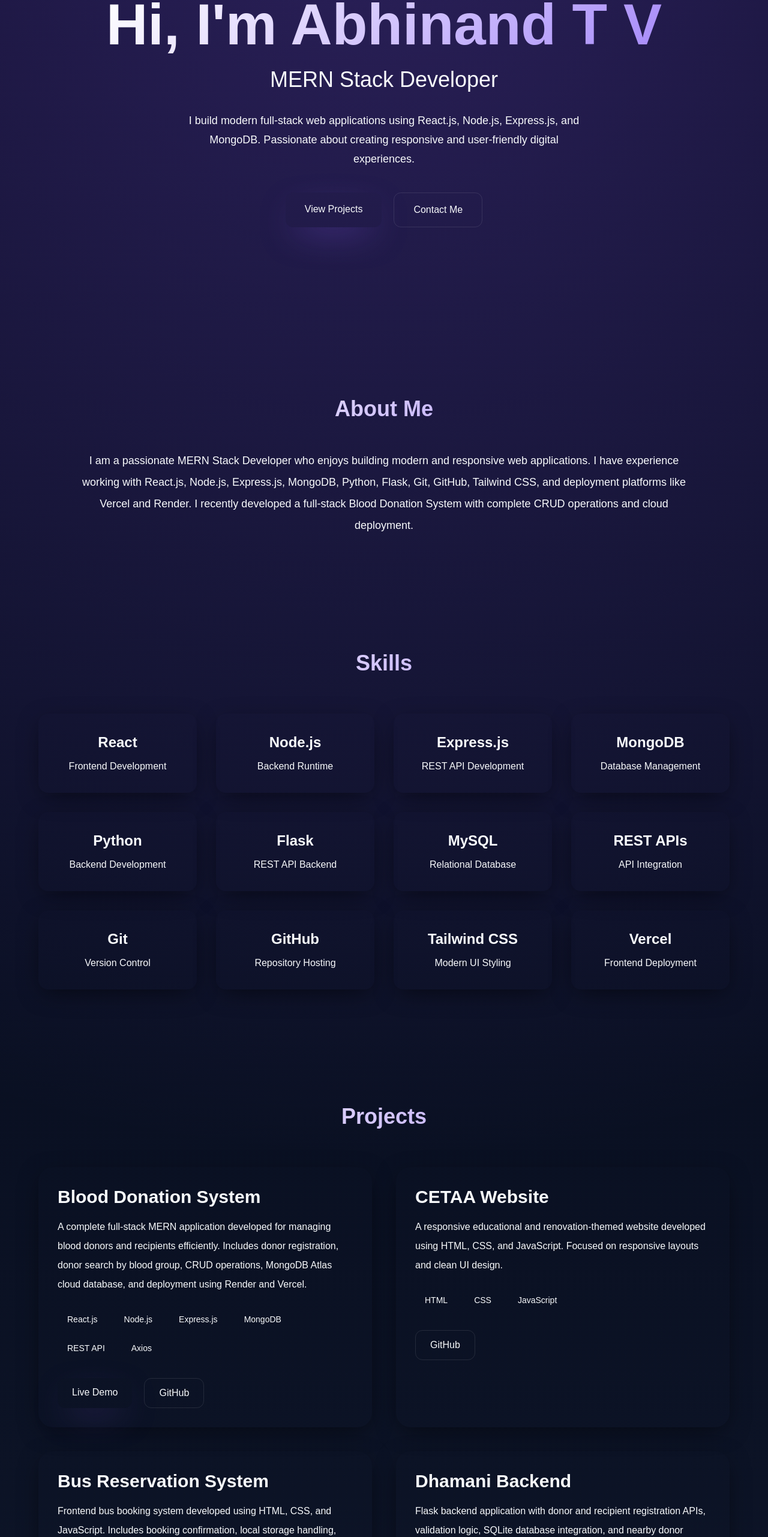
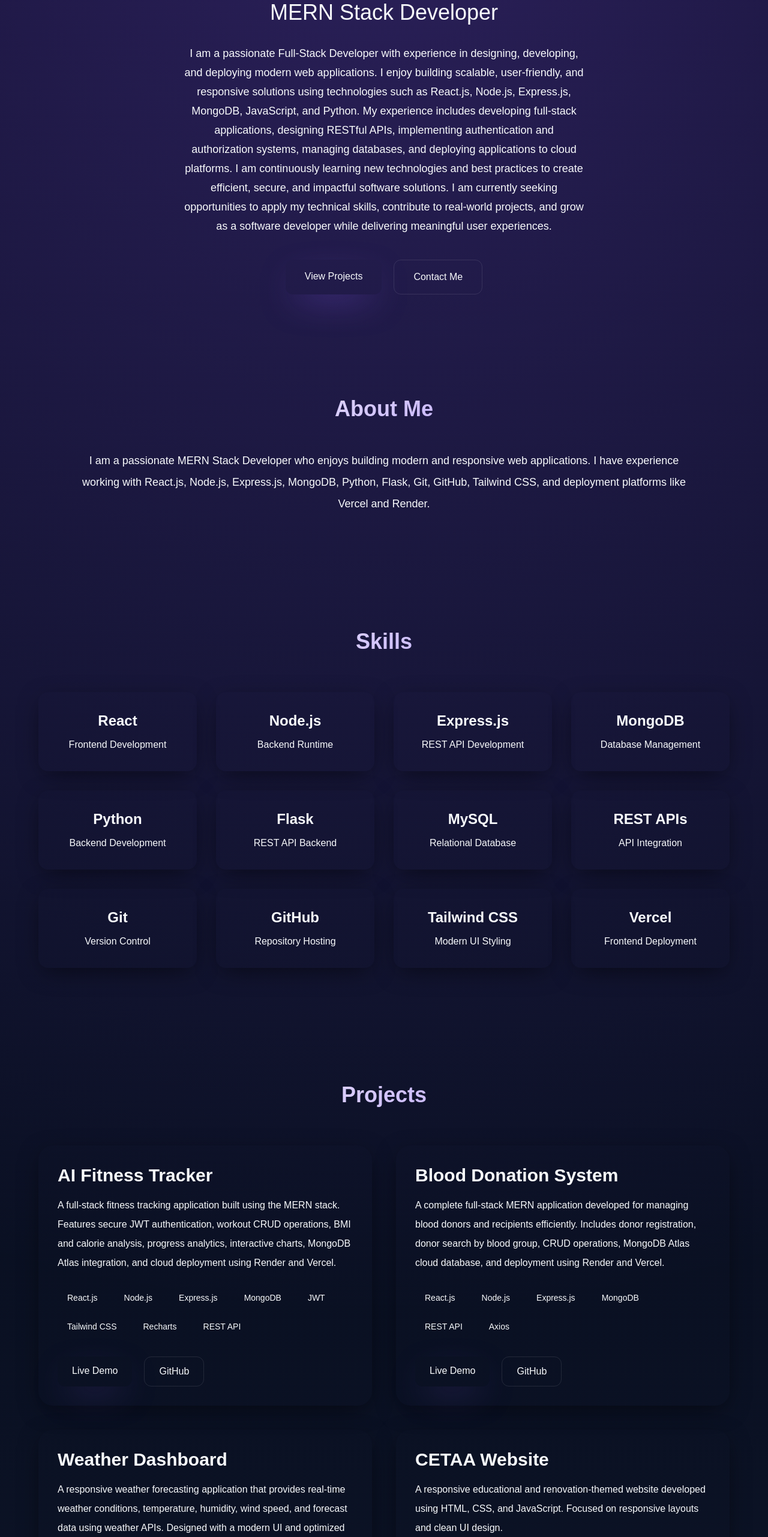
Before and after one commit to abhinand-ab/Portfolio, a React (Create React App) app: page / in a window 1280 px wide. Shown: the part 234-2797 px from the top of the page at 60% size. Built offline with nearby package versions, Linux system fonts and the light colour scheme.

Commit message:
Update portfolio projects section

```diff
--- a/src/App.js
+++ b/src/App.js
@@ -21,10 +21,10 @@ function App() {
         </h2>
 
         <p className="max-w-2xl text-lg text-muted-foreground leading-8 mb-10">
-          I build modern full-stack web applications using React.js,
-          Node.js, Express.js, and MongoDB.
-          Passionate about creating responsive and user-friendly
-          digital experiences.
+          I am a passionate Full-Stack Developer with experience in designing, developing, and deploying modern web applications. I enjoy building scalable, user-friendly, and responsive solutions using technologies such as React.js, Node.js, Express.js, MongoDB, JavaScript, and Python.
+          My experience includes developing full-stack applications, designing RESTful APIs, implementing authentication and authorization systems, managing databases, and deploying applications to cloud platforms. I am continuously learning new technologies and best practices to create efficient, secure, and impactful software solutions.
+          I am currently seeking opportunities to apply my technical skills, contribute to real-world projects, and grow as a software developer while delivering meaningful user experiences.
+
         </p>
 
         <div className="flex gap-5 flex-wrap justify-center">
@@ -66,8 +66,7 @@ function App() {
             Tailwind CSS, and deployment platforms like
             Vercel and Render.
 
-            I recently developed a full-stack Blood Donation System
-            with complete CRUD operations and cloud deployment.
+
 
           </p>
 
@@ -140,6 +139,71 @@ function App() {
           <div className="grid md:grid-cols-2 gap-10">
 
 
+            {/* AI FITNESS TRACKER */}
+
+            <div className="bg-background rounded-3xl p-8 shadow-card hover:scale-[1.02] transition-all duration-300">
+
+              <h3 className="text-3xl font-bold mb-4">
+                AI Fitness Tracker
+              </h3>
+
+              <p className="text-muted-foreground leading-8 mb-6">
+
+                A full-stack fitness tracking application built using the MERN stack.
+                Features secure JWT authentication, workout CRUD operations,
+                BMI and calorie analysis, progress analytics, interactive charts,
+                MongoDB Atlas integration, and cloud deployment using Render and Vercel.
+
+              </p>
+
+              <div className="flex flex-wrap gap-3 mb-8">
+
+                {[
+                  "React.js",
+                  "Node.js",
+                  "Express.js",
+                  "MongoDB",
+                  "JWT",
+                  "Tailwind CSS",
+                  "Recharts",
+                  "REST API",
+                ].map((tech) => (
+
+                  <span
+                    key={tech}
+                    className="bg-primary px-4 py-2 rounded-full text-sm"
+                  >
+                    {tech}
+                  </span>
+
+                ))}
+
+              </div>
+
+              <div className="flex flex-wrap gap-5">
+
+                <a
+                  href="https://ai-fitness-black.vercel.app"
+                  target="_blank"
+                  rel="noreferrer"
+                  className="bg-primary text-primary-foreground px-6 py-3 rounded-xl shadow-glow hover:scale-105 transition-all duration-300"
+                >
+                  Live Demo
+                </a>
+
+                <a
+                  href="https://github.com/abhinand-ab/AI-FITNESS"
+                  target="_blank"
+                  rel="noreferrer"
+                  className="border border-border px-6 py-3 rounded-xl hover:bg-muted transition-all duration-300"
+                >
+                  GitHub
+                </a>
+
+              </div>
+
+            </div>
+
             {/* BLOOD DONATION SYSTEM */}
 
             <div className="bg-background rounded-3xl p-8 shadow-card hover:scale-[1.02] transition-all duration-300">
@@ -194,6 +258,70 @@ function App() {
 
                 <a
                   href="https://github.com/abhinand-ab/blood-donation-system"
+                  target="_blank"
+                  rel="noreferrer"
+                  className="border border-border px-6 py-3 rounded-xl hover:bg-muted transition-all duration-300"
+                >
+                  GitHub
+                </a>
+
+              </div>
+
+            </div>
+
+
+            {/* WEATHER DASHBOARD */}
+
+            <div className="bg-background rounded-3xl p-8 shadow-card hover:scale-[1.02] transition-all duration-300">
+
+              <h3 className="text-3xl font-bold mb-4">
+                Weather Dashboard
+              </h3>
+
+              <p className="text-muted-foreground leading-8 mb-6">
+
+                A responsive weather forecasting application that provides
+                real-time weather conditions, temperature, humidity,
+                wind speed, and forecast data using weather APIs.
+                Designed with a modern UI and optimized user experience.
+
+              </p>
+
+              <div className="flex flex-wrap gap-3 mb-8">
+
+                {[
+                  "React.js",
+                  "JavaScript",
+                  "Weather API",
+                  "REST API",
+                  "CSS",
+                  "Responsive Design",
+                ].map((tech) => (
+
+                  <span
+                    key={tech}
+                    className="bg-primary px-4 py-2 rounded-full text-sm"
+                  >
+                    {tech}
+                  </span>
+
+                ))}
+
+              </div>
+
+              <div className="flex flex-wrap gap-5">
+
+                <a
+                  href="https://weather-dashboard-ten-tan.vercel.app/"
+                  target="_blank"
+                  rel="noreferrer"
+                  className="bg-primary text-primary-foreground px-6 py-3 rounded-xl shadow-glow hover:scale-105 transition-all duration-300"
+                >
+                  Live Demo
+                </a>
+
+                <a
+                  href="https://github.com/abhinand-ab/Weather_Dashboard.git"
                   target="_blank"
                   rel="noreferrer"
                   className="border border-border px-6 py-3 rounded-xl hover:bg-muted transition-all duration-300"
```
